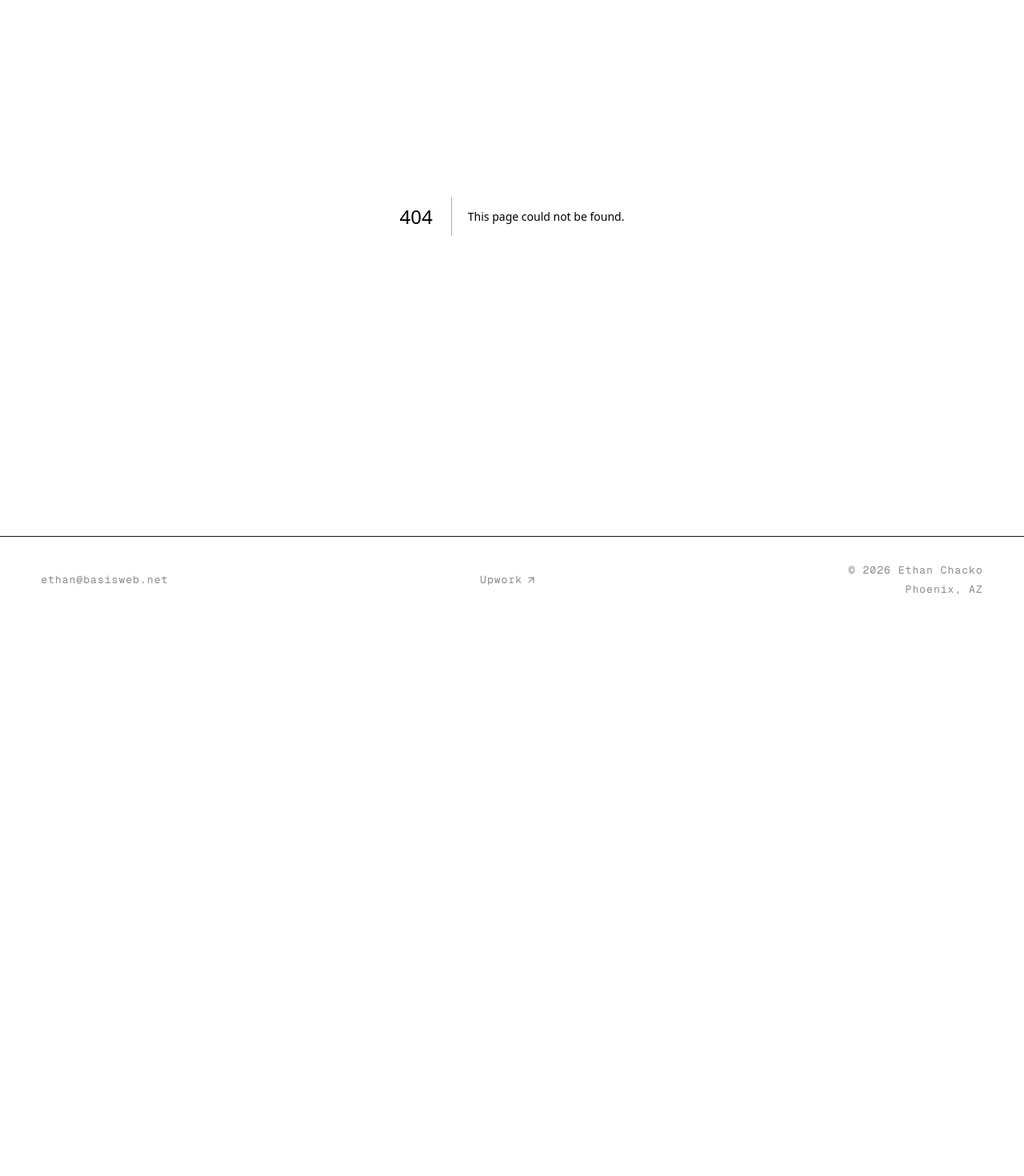
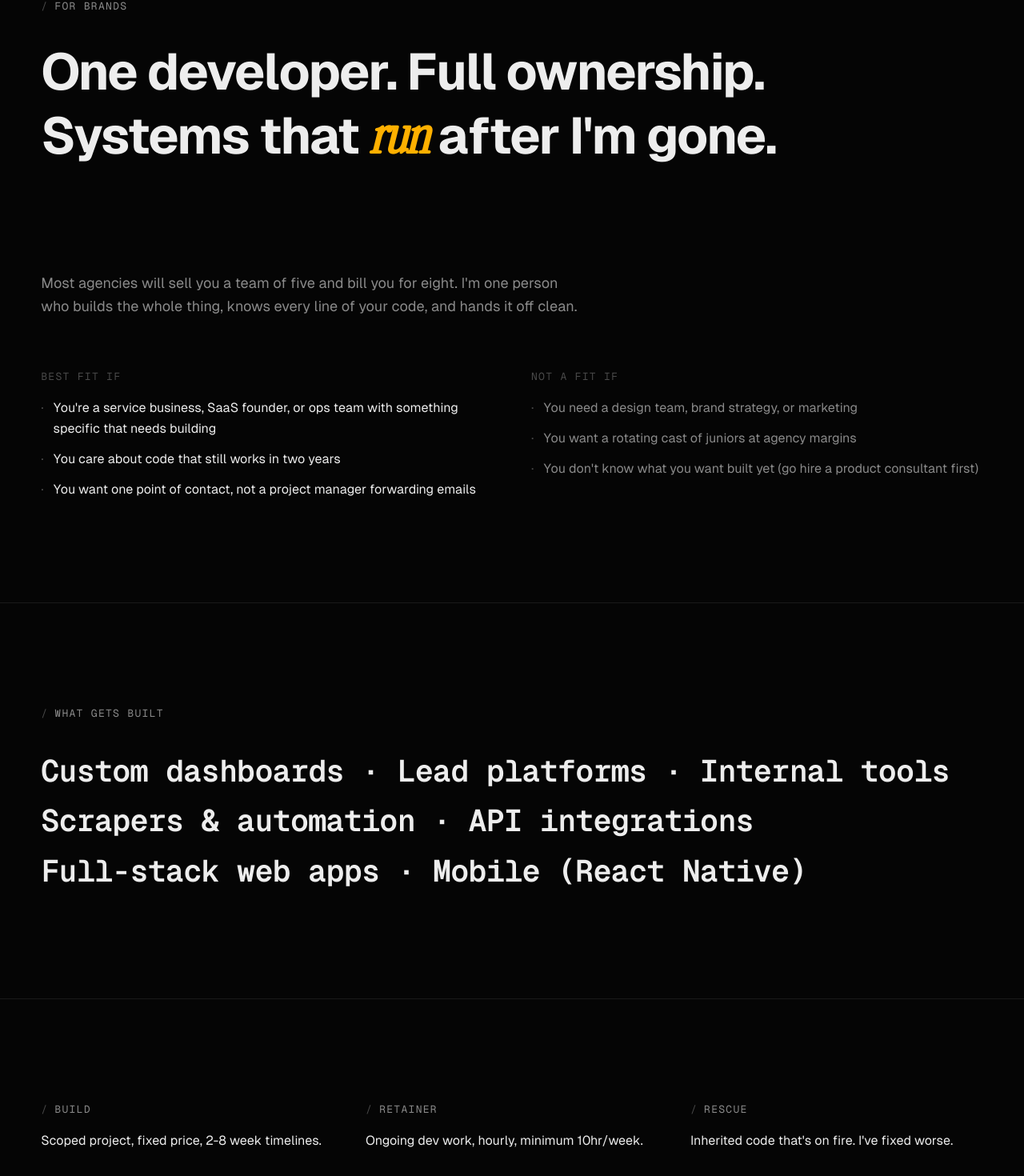
Before and after one commit to BasisWeb04/ethanchacko, a Next.js app: page /for-clients in a window 1280 px wide. Before the commit this address had no page. Shown: the part 194-1664 px from the top of the page at 80% size. Before the commit the page ends 972 px from the top, so only its background shows below. Built offline with nearby package versions, Linux system fonts and the light colour scheme.

Commit message:
feat: Task 3 -- /for-clients page per spec 5.3
Hero with italic 'run' accent, explanatory body with BEST FIT / NOT A
FIT columns, mono 'what gets built' block, three engagement options
(BUILD / RETAINER / RESCUE), email CTA.

```diff
--- /dev/null
+++ b/app/for-clients/page.tsx
@@ -0,0 +1,149 @@
+import type { Metadata } from "next";
+import { SectionLabel } from "@/components/section-label";
+import { EmailReveal } from "@/components/email-reveal";
+
+export const metadata: Metadata = {
+  title: "For Brands / Ethan Chacko",
+  description:
+    "One developer, full ownership. Custom builds for founders, service businesses, and ops teams.",
+};
+
+export default function ForClientsPage() {
+  return (
+    <>
+      {/* Hero */}
+      <section className="px-gutter py-section-y" data-testid="clients-hero">
+        <div className="mx-auto max-w-container">
+          <SectionLabel label="FOR BRANDS" className="mb-8" />
+          <h1 className="text-h1 text-fg leading-tight">
+            One developer. Full ownership.
+            <br />
+            Systems that{" "}
+            <span className="font-serif italic text-signal">run</span>{" "}
+            after I&apos;m gone.
+          </h1>
+        </div>
+      </section>
+
+      {/* Body */}
+      <section className="px-gutter pb-section-y">
+        <div className="mx-auto max-w-container space-y-16">
+          <p className="text-body text-fg-muted max-w-[56ch] text-lg leading-relaxed">
+            Most agencies will sell you a team of five and bill you for eight.
+            I&apos;m one person who builds the whole thing, knows every line of
+            your code, and hands it off clean.
+          </p>
+
+          <div className="grid gap-12 md:grid-cols-2">
+            <div>
+              <p className="font-mono text-mono uppercase tracking-widest text-fg-dim mb-4">
+                BEST FIT IF
+              </p>
+              <ul className="space-y-3 text-body text-fg leading-relaxed">
+                <li className="flex gap-3">
+                  <span className="text-fg-dim">&middot;</span>
+                  <span>
+                    You&apos;re a service business, SaaS founder, or ops team
+                    with something specific that needs building
+                  </span>
+                </li>
+                <li className="flex gap-3">
+                  <span className="text-fg-dim">&middot;</span>
+                  <span>You care about code that still works in two years</span>
+                </li>
+                <li className="flex gap-3">
+                  <span className="text-fg-dim">&middot;</span>
+                  <span>
+                    You want one point of contact, not a project manager
+                    forwarding emails
+                  </span>
+                </li>
+              </ul>
+            </div>
+
+            <div>
+              <p className="font-mono text-mono uppercase tracking-widest text-fg-dim mb-4">
+                NOT A FIT IF
+              </p>
+              <ul className="space-y-3 text-body text-fg-muted leading-relaxed">
+                <li className="flex gap-3">
+                  <span className="text-fg-dim">&middot;</span>
+                  <span>
+                    You need a design team, brand strategy, or marketing
+                  </span>
+                </li>
+                <li className="flex gap-3">
+                  <span className="text-fg-dim">&middot;</span>
+                  <span>
+                    You want a rotating cast of juniors at agency margins
+                  </span>
+                </li>
+                <li className="flex gap-3">
+                  <span className="text-fg-dim">&middot;</span>
+                  <span>
+                    You don&apos;t know what you want built yet (go hire a
+                    product consultant first)
+                  </span>
+                </li>
+              </ul>
+            </div>
+          </div>
+        </div>
+      </section>
+
+      {/* What gets built */}
+      <section
+        className="px-gutter py-section-y border-t border-border"
+        data-testid="clients-built"
+      >
+        <div className="mx-auto max-w-container">
+          <SectionLabel label="WHAT GETS BUILT" className="mb-8" />
+          <p className="font-mono text-h2 text-fg leading-relaxed">
+            Custom dashboards &middot; Lead platforms &middot; Internal tools
+            <br />
+            Scrapers &amp; automation &middot; API integrations
+            <br />
+            Full-stack web apps &middot; Mobile (React Native)
+          </p>
+        </div>
+      </section>
+
+      {/* Engagement options */}
+      <section
+        className="px-gutter py-section-y border-t border-border"
+        data-testid="clients-engagement"
+      >
+        <div className="mx-auto max-w-container grid gap-10 md:grid-cols-3">
+          <div>
+            <SectionLabel label="BUILD" className="mb-4" />
+            <p className="text-body text-fg leading-relaxed">
+              Scoped project, fixed price, 2-8 week timelines.
+            </p>
+          </div>
+          <div>
+            <SectionLabel label="RETAINER" className="mb-4" />
+            <p className="text-body text-fg leading-relaxed">
+              Ongoing dev work, hourly, minimum 10hr/week.
+            </p>
+          </div>
+          <div>
+            <SectionLabel label="RESCUE" className="mb-4" />
+            <p className="text-body text-fg leading-relaxed">
+              Inherited code that&apos;s on fire. I&apos;ve fixed worse.
+            </p>
+          </div>
+        </div>
+      </section>
+
+      {/* CTA */}
+      <section
+        className="px-gutter py-section-y border-t border-border"
+        data-testid="clients-cta"
+      >
+        <div className="mx-auto max-w-container">
+          <EmailReveal />
+        </div>
+      </section>
+    </>
+  );
+}
```
